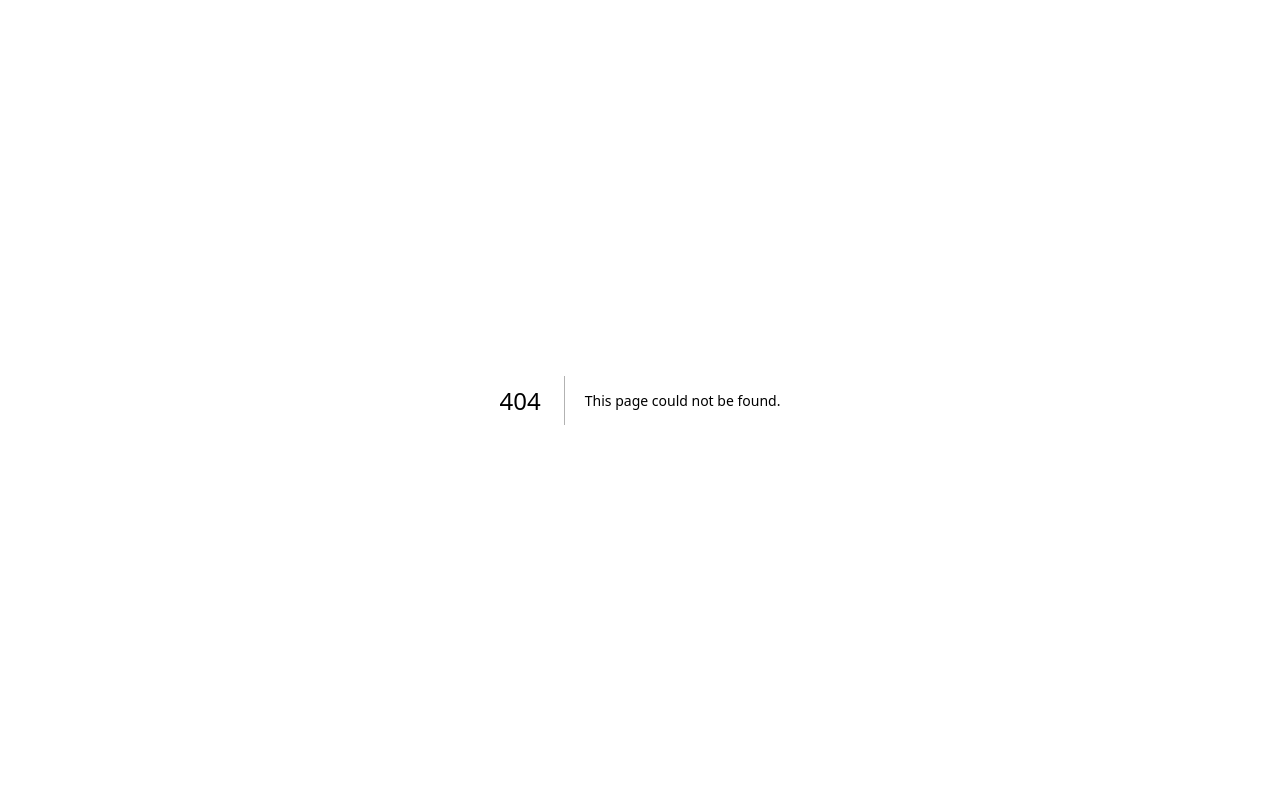
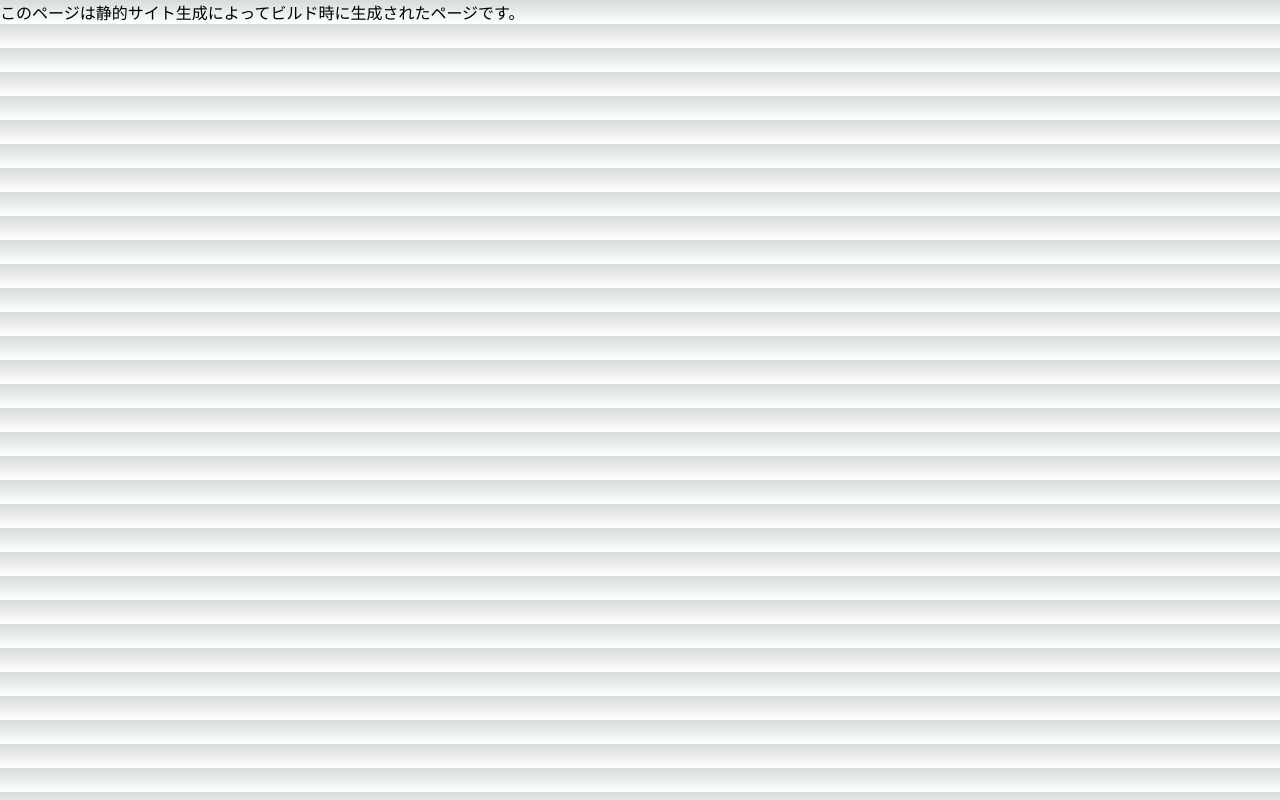
Before and after one commit to Tetsu0222/React_TypeScript, a Next.js app in the folder next-testsample/: page /ssg in a window 1280 px wide. Before the commit this address had no page. Built offline with nearby package versions, Linux system fonts and the light colour scheme.

Commit message:
SSGのページを生成1

```diff
--- /dev/null
+++ b/next-testsample/pages/ssg.tsx
@@ -0,0 +1,38 @@
+//SSGによるページの実装
+//getStaticPropsを使用せず、データ取得を一切行わずに実装して生成
+
+//型のために導入
+import{ NextPage } from 'next'
+
+//Next.jsの組み込みコンポーネント
+import Head from 'next/head'
+
+//ページコンポーネントのpropsの型の定義（ここでは空）
+type SSGProps = {}
+
+//SSG向けのページを実装
+//NextPageはNext.jsのPages向けの型
+//NextPage<props>でpropsが入るPageであることを明治
+const SSG : NextPage<SSGProps> = () => {
+    return (
+        <div>
+            <Head>
+                <title>Static Generation</title>
+                <link rel="icon" href="/favicon.ico"/>
+            </Head>
+            <main>
+                <p>
+                    このページは静的サイト生成によってビルド時に生成されたページです。
+                </p>
+            </main>
+        </div>
+    )
+}
+
+export default SSG
+
+//NextPageはpagesのための型
+//受け付けるpropsを決め、NextPage<Props>のように指定する。
+
+//npm run buildでビルド実行後、npm run devでサーバー起動
+//ブラウザからアクセスすると実装したページを確認できる。
```
